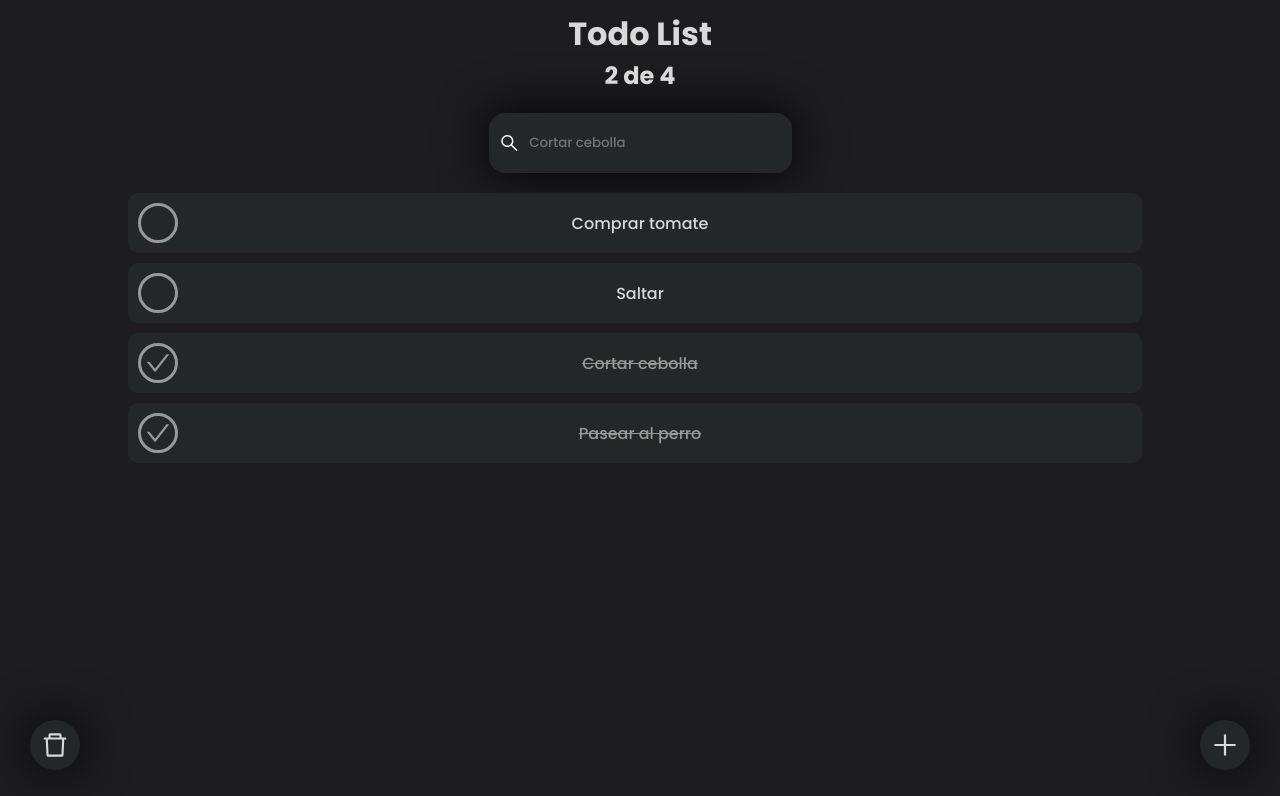
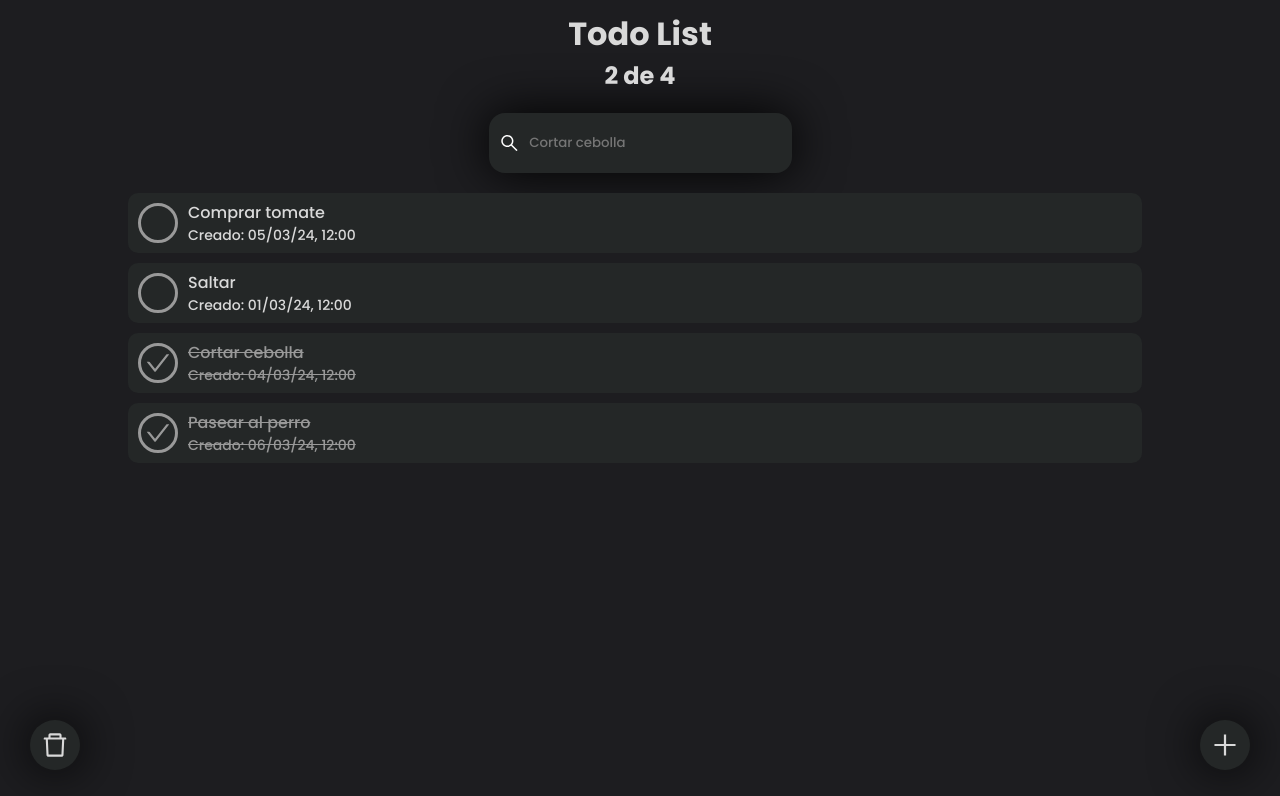
Before and after one commit to gonzaloyacante/Todo-list, a React (Vite) app: page / in a window 1280 px wide. Shown: the top 796 px of the page. Built offline with nearby package versions, Linux system fonts and the light colour scheme.

Commit message:
Agregado de Skeleton Perzonalizado y arreglo de estilos

```diff
--- a/package.json
+++ b/package.json
@@ -14,7 +14,6 @@
     "react": "^18.2.0",
     "react-dom": "^18.2.0",
     "react-icons": "^5.0.1",
-    "react-loading-skeleton": "^3.4.0",
     "sass": "^1.68.0"
   },
   "devDependencies": {
--- a/src/App.jsx
+++ b/src/App.jsx
@@ -1,7 +1,9 @@
 import "./scss/App.scss";
+
 import { TodoCounter } from "./components/TodoCounter";
 import { TodoSearch } from "./components/TodoSearch";
 import { TodoList } from "./components/TodoList";
+
 import {
   CreateTodoButton,
   DeleteTodoButton,
--- a/src/assets/logic.js
+++ b/src/assets/logic.js
@@ -34,3 +34,17 @@ export const handleDeleteTask = (event, text, setTodos) => {
     setTodos((prevTodos) => prevTodos.filter((todo) => todo.text !== text));
   }, 500); // Ajusta este tiempo según la duración de tu animación
 };
+
+export const formatTodoDate = (date) => {
+  if (!date || isNaN(new Date(date))) {
+    return ''; // retorna una cadena vacía si la fecha es nula o no válida
+  }
+
+  return new Date(date).toLocaleString('es-ES', {
+    day: '2-digit',
+    month: '2-digit',
+    year: '2-digit',
+    hour: '2-digit',
+    minute: '2-digit',
+  });
+};
--- a/src/assets/storage.js
+++ b/src/assets/storage.js
@@ -6,8 +6,20 @@ export const resetListToStorage = () => {
 };
 
 export const defaultTodos = [
-  { text: "Cortar cebolla", completed: true },
-  { text: "Comprar tomate", completed: false },
-  { text: "Pasear al perro", completed: true },
-  { text: "Saltar", completed: false },
+  {
+    text: "Cortar cebolla",
+    date: new Date("2024-03-04T12:00:00Z"),
+    completed: true,
+  },
+  {
+    text: "Comprar tomate",
+    date: new Date("2024-03-05T12:00:00Z"),
+    completed: false,
+  },
+  {
+    text: "Pasear al perro",
+    date: new Date("2024-03-06T12:00:00Z"),
+    completed: true,
+  },
+  { text: "Saltar", date: new Date("2024-03-01T12:00:00Z"), completed: false },
 ];
--- /dev/null
+++ b/src/components/SkeletonLoader.jsx
@@ -0,0 +1,16 @@
+const SkeletonLoader = () => {
+  return (
+    <li className="skeleton-container">
+      <div className="skeleton">
+        <div className="skeleton-avatar"></div>
+        <div className="skeleton-content">
+          <div className="skeleton-line"></div>
+          <div className="skeleton-line"></div>
+        </div>
+        <div className="skeleton-avatar"></div>
+      </div>
+    </li>
+  );
+};
+
+export { SkeletonLoader };
--- a/src/components/TodoContext.jsx
+++ b/src/components/TodoContext.jsx
@@ -6,6 +6,8 @@ import {
   defaultTodos,
 } from "../assets/storage.js";
 
+import { formatTodoDate } from "../assets/logic.js";
+
 const TodoContext = createContext();
 
 function TodoProvider({ children }) {
@@ -13,6 +15,7 @@ function TodoProvider({ children }) {
   const [searchValue, setSearchValue] = useState("");
   const [isLoading, setIsLoading] = useState(true);
   const [error, setError] = useState(false);
+  const [openModal, setOpenModal] = useState(false);
 
   useEffect(() => {
     const fetchData = () => {
@@ -54,13 +57,16 @@ function TodoProvider({ children }) {
         setError,
         todos,
         setTodos,
-        completedTodos,
         searchValue,
         setSearchValue,
         totalTodos,
+        completedTodos,
         defaultTodos,
         saveListToStorage,
         resetListToStorage,
+        openModal,
+        setOpenModal,
+        formatTodoDate,
       }}>
       {children}
     </TodoContext.Provider>
--- a/src/components/TodoItem.jsx
+++ b/src/components/TodoItem.jsx
@@ -2,26 +2,30 @@ import { AiOutlineClose, AiOutlineCheck } from "react-icons/ai";
 import { handleCompleteTask, handleDeleteTask } from "../assets/logic";
 
 function TodoItem(props) {
-  const { text, completed, setTodos } = props;
+  const { text, date, completed, setTodos, formatTodoDate } = props;
+
+  const formattedDate = formatTodoDate(date);
 
   return (
     <li
-      className={`animate__animated animate__bounceInLeft container-item ${
+      className={`item-container animate__animated animate__bounceInLeft container-item ${
         completed && "completed"
       }`}>
+      <div className="item">
         <span
           className="item-icon_check"
           onClick={() => handleCompleteTask(text, setTodos)}>
           {completed && <AiOutlineCheck className="item-icon" />}
         </span>
-      <div>
+        <div className="item-content">
           <p className="item-text">{text}</p>
-        <p></p>
+          <p className="item-date">Creado: {formattedDate}</p>
         </div>
         <AiOutlineClose
           onClick={(event) => handleDeleteTask(event, text, setTodos)}
           className="item-icon_close item-icon"
         />
+      </div>
     </li>
   );
 }
--- a/src/components/TodoList.jsx
+++ b/src/components/TodoList.jsx
@@ -1,14 +1,13 @@
 import { useContext } from "react";
-
-import Skeleton from "react-loading-skeleton";
-import "react-loading-skeleton/dist/skeleton.css";
 
 import { TodoContext } from "./TodoContext.jsx";
 import { TodoItem } from "./TodoItem";
+import { SkeletonLoader } from "./SkeletonLoader.jsx";
+
 import { searchedTodos, sortedTodos } from "../assets/logic.js";
 
 function TodoList() {
-  const { searchValue, todos, setTodos, isLoading, error } =
+  const { searchValue, todos, setTodos, isLoading, error, formatTodoDate } =
     useContext(TodoContext);
 
   const sorted = sortedTodos(todos);
@@ -17,13 +16,11 @@ function TodoList() {
   return (
     <ul className="container-list animate__animated animate__fadeIn">
       {isLoading && (
-        <Skeleton
-          count={5}
-          highlightColor="#1d1d20"
-          baseColor="#242727"
-          height="5rem"
-          borderRadius="1rem"
-        />
+        <>
+          <SkeletonLoader />
+          <SkeletonLoader />
+          <SkeletonLoader />
+        </>
       )}
       {error && <h2>Error</h2>}
       {searched == 0 && !isLoading && (
@@ -36,6 +33,8 @@ function TodoList() {
           <TodoItem
             key={todo.text}
             text={todo.text}
+            date={todo.date}
+            formatTodoDate={formatTodoDate}
             completed={todo.completed}
             setTodos={setTodos}
           />
--- /dev/null
+++ b/src/scss/components/skeletonLoader.scss
@@ -0,0 +1,58 @@
+/* SkeletonLoader.css */
+
+.skeleton-container {
+  position: relative;
+  width: 100%;
+  margin-bottom: 1rem;
+}
+
+.skeleton {
+  display: flex;
+  align-items: center;
+  justify-content: space-between;
+  flex-direction: row;
+  padding: 0 1rem;
+  height: 6rem;
+  background-color: $bg-secondary;
+  border-radius: 1rem;
+}
+
+.skeleton-avatar {
+  width: 4rem;
+  height: 4rem;
+  border-radius: 50%;
+  background-color: $color-primary;
+  animation: fadeIn 1s infinite alternate;
+}
+
+.skeleton-content {
+  width: 70%;
+  height: 100%;
+  margin: 0rem 1rem;
+  display: flex;
+  flex-direction: column;
+  justify-content: space-evenly;
+  align-items: start;
+  animation: fadeIn 1s infinite alternate;
+}
+
+.skeleton-line {
+  height: 1.6rem;
+  background-color: $color-primary;
+  border-radius: 1rem;
+  width: 100%;
+}
+
+.skeleton-line:last-child {
+  width: 80%;
+  text-align: center;
+}
+
+@keyframes fadeIn {
+  from {
+    opacity: 0;
+  }
+  to {
+    opacity: 1;
+  }
+}
--- a/src/scss/components/todoItems.scss
+++ b/src/scss/components/todoItems.scss
@@ -1,17 +1,41 @@
-.container-item {
+.item-container {
+  position: relative;
+  width: 100%;
+  margin-bottom: 1rem;
+}
+
+.item {
   display: flex;
   justify-content: space-between;
   align-items: center;
   flex-direction: row;
-  margin-bottom: 1rem;
+  padding: 0 1rem;
+  height: 6rem;
   background-color: $bg-secondary;
-  height: 6rem;
-  padding: 0rem 1rem;
   border-radius: 1rem;
+}
+
+.item-content {
+  flex-grow: 1;
+  flex-shrink: 1;
+  margin: 0rem 1rem;
+  display: flex;
+  flex-direction: column;
+  justify-content: center;
+  align-items: start;
+}
+
+.item-text {
+  font-size: 1.6rem;
+}
+
+.item-date {
+  font-size: 1.4rem;
 }
 
 .item-icon {
   border-radius: 50%;
+  place-content: center;
   height: 4rem;
   width: 4rem;
   padding: 0.6rem;
@@ -28,14 +52,9 @@
   height: 4rem;
   width: 4rem;
   display: grid;
-  place-content: center;
+  justify-content: center;
+  align-content: center;
   cursor: pointer;
-}
-
-.item-text {
-  flex-grow: 1;
-  text-align: start;
-  margin-left: 1rem;
 }
 
 .completed {
--- a/src/scss/index.scss
+++ b/src/scss/index.scss
@@ -8,5 +8,6 @@
 @import "./components/todoList.scss";
 @import "./components/todoSearch.scss";
 @import "./components/handleTodoButton.scss";
+@import "./components/skeletonLoader.scss";
 
 @import "animate.css";
```
Also changed, not shown: 1 other file (tests, documents, lock files or other folders). Lines whose indentation alone changed are shown as unchanged.
